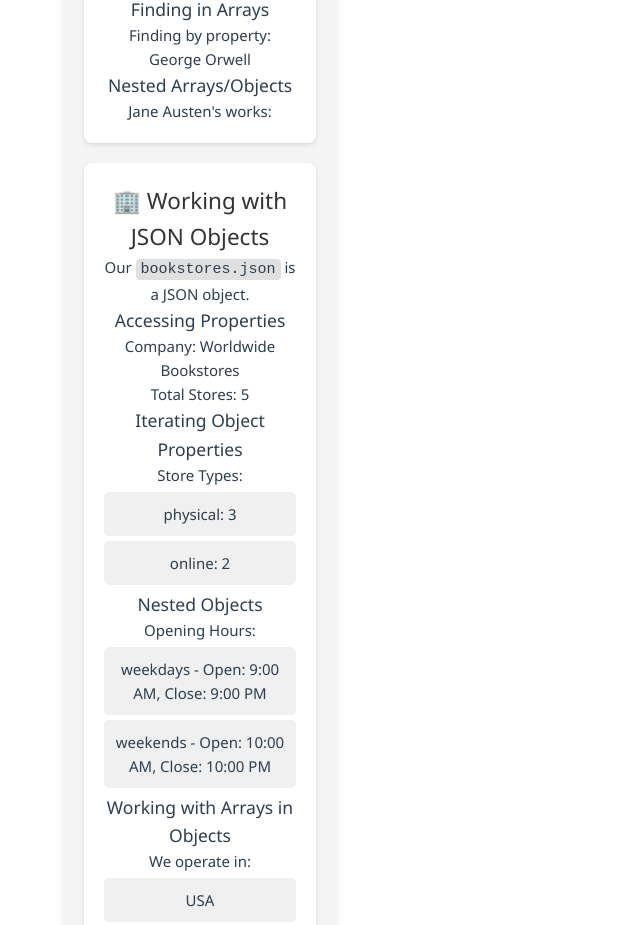
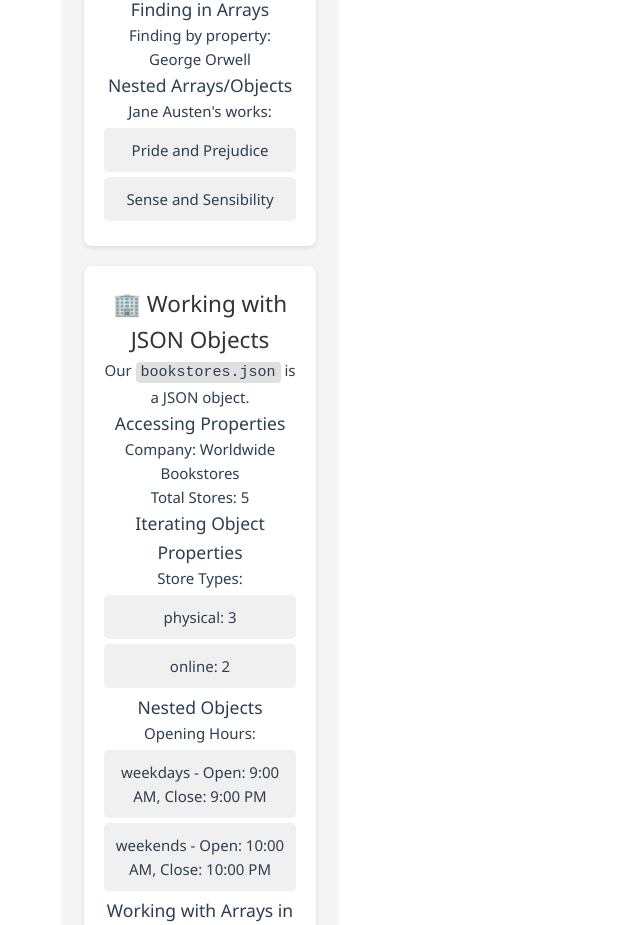
Before and after one commit to Jhon-DmH/FIT5032_2025_Minghan_Da_35846410_Lab12, a Vue app: page / in a window 1280 px wide. Shown: the part 1194-2119 px from the top of the page, without its empty margins (0-640 px from the left). Built offline with nearby package versions, Linux system fonts and the light colour scheme.

Commit message:
complete the Activity 9 missing part

```diff
--- a/src/components/JSON.vue
+++ b/src/components/JSON.vue
@@ -39,7 +39,11 @@
       <h3>Nested Arrays/Objects</h3>
       <p>{{ austen?.name }}'s works:</p>
       <!-- Activity 9: Render a list of Austen's works. Hint: Use the v-for directive to iterate through the array of authors that you have filtered out. -->
-      <!-- TODO: CODE TO RENDER LIST OF AUSTEN'S WORKS HERE -->
+      <ul>
+        <li v-for="work in austen?.famousWorks" :key="work.title">
+          {{ work.title }}
+        </li>
+      </ul>
     </section>
 
     <section class="lab-section">
```
